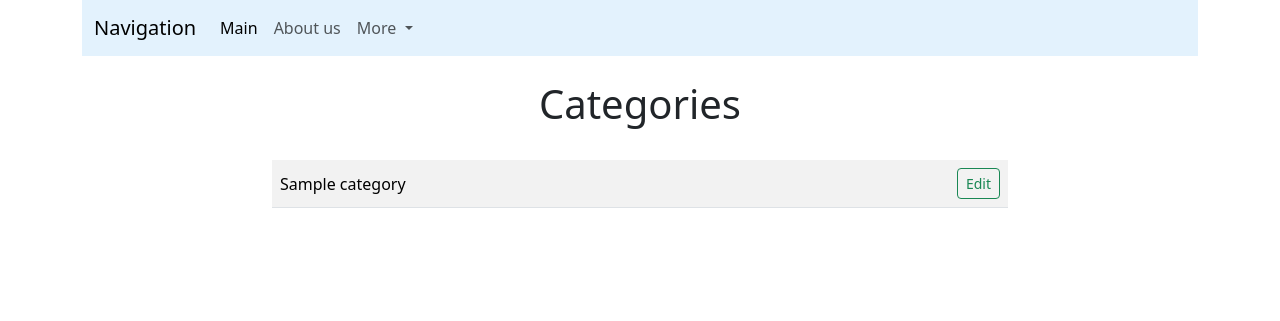
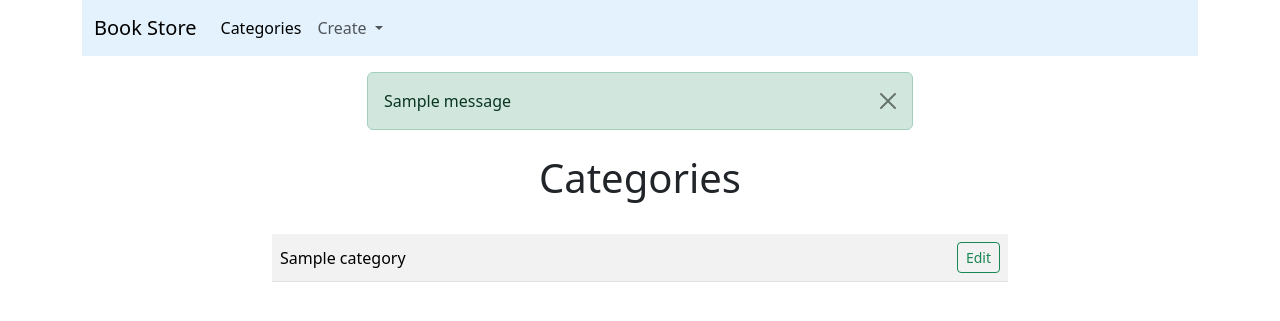
Before and after one commit to Rouch1k4/e_shop_django, a Django app: page /category/ in a window 1280 px wide. Shown: the top 321 px of the page. Run offline with Django 4.2, Linux system fonts and the light colour scheme; tables that the repository leaves empty hold one stand-in row (values such as "Sample post"); one stand-in notice (Sample message) is shown.

Commit message:
Add category CBV with success messages and navbar

```diff
--- a/books/urls.py
+++ b/books/urls.py
@@ -1,9 +1,12 @@
 from django.urls import path
 
-from books.views import home, CategoryCreateView, CategoryUpdateView, CategoryDeleteView
+from books.views import (
+    CategoryListView, CategoryCreateView,
+    CategoryUpdateView, CategoryDeleteView,
+)
 
 urlpatterns = [
-    path('category/', home, name='category'),
+    path('category/', CategoryListView.as_view(), name='category'),
     path('category/add/', CategoryCreateView.as_view(), name='category_create'),
     path('category/update/<int:pk>/', CategoryUpdateView.as_view(), name='category_update'),
     path('category/delete/<int:pk>/', CategoryDeleteView.as_view(), name='category_delete'),
--- a/books/views.py
+++ b/books/views.py
@@ -1,34 +1,54 @@
+from django.contrib import messages
+from django.contrib.messages.views import SuccessMessageMixin
+from django.db.models import ProtectedError
 from django.urls import reverse_lazy
-from django.views.generic import UpdateView, CreateView, DeleteView
+from django.views.generic import (CreateView, DeleteView, ListView, UpdateView,)
+from books.forms import CategoryForm
 from books.models import Category
-from books.forms import CategoryForm
-from django.shortcuts import render
 
-class CategoryCreateView(CreateView):
+
+class CategoryListView(ListView):
     model = Category
+    template_name = 'books/categories.html'
+
+
+class CategoryCreateView(SuccessMessageMixin, CreateView):
+    model = Category
+    form_class = CategoryForm
     template_name = 'books/category_create.html'
-    form_class = CategoryForm
     success_url = reverse_lazy('books:category')
 
-class CategoryUpdateView(UpdateView):
+    def get_success_message(self, cleaned_data):
+        return 'Category {name} has been successfully created'.format(**cleaned_data)
+
+
+class CategoryUpdateView(SuccessMessageMixin, UpdateView):
     model = Category
+    form_class = CategoryForm
     template_name = 'books/category_update.html'
-    form_class = CategoryForm
     success_url = reverse_lazy('books:category')
+
+    def get_success_message(self, cleaned_data):
+        return 'Category {name} has been successfully updated'.format(**cleaned_data)
+
 
 class CategoryDeleteView(DeleteView):
     model = Category
     template_name = 'books/category_delete.html'
     success_url = reverse_lazy('books:category')
 
-def home(request, pk=None):
-    if request.method == 'POST':
-        form = CategoryForm(request.POST)
-        if form.is_valid():
-            form.save()  # Створює запис у базі даних одним методом!
-            # Після збереження зазвичай роблять редирект, але поки оновимо список
+    def form_valid(self, form):
+        name = self.object.name
+        try:
+            response = super().form_valid(form)
+        except ProtectedError:
+            messages.error(
+                self.request,
+                f'Category {name} cannot be deleted: it still has books',
+            )
+            return super().form_invalid(form)
 
-    form = CategoryForm()  # Свіжа порожня форма для GET-запиту
-    qs = Category.objects.all()
-    context = {'object_list': qs, 'form': form}
-    return render(request, 'books/categories.html', context)
+        messages.success(
+            self.request, f'Category {name} has been successfully deleted',
+        )
+        return response
--- a/templates/base.html
+++ b/templates/base.html
@@ -1,5 +1,7 @@
+{% url 'books:category' as category_home_url %}
+{% url 'books:category_create' as category_create_url %}
 <!doctype html>
-<html lang="us">
+<html lang="en">
   <head>
     <meta charset="utf-8">
     <meta name="viewport" content="width=device-width, initial-scale=1">
@@ -14,25 +16,23 @@
 
         <nav class="navbar navbar-expand-lg" style="background-color: #e3f2fd;">
           <div class="container-fluid">
-            <a class="navbar-brand" href="#">Navigation</a>
+            <a class="navbar-brand" href="{{ category_home_url }}">Book Store</a>
             <button class="navbar-toggler" type="button" data-bs-toggle="collapse" data-bs-target="#navbarNavDropdown">
               <span class="navbar-toggler-icon"></span>
             </button>
             <div class="collapse navbar-collapse" id="navbarNavDropdown">
               <ul class="navbar-nav">
                 <li class="nav-item">
-                  <a class="nav-link active" href="/home">Main</a>
-                </li>
-                <li class="nav-item">
-                  <a class="nav-link" href="/about">About us</a>
+                  <a class="nav-link {% if request.path == category_home_url %}active{% endif %}"
+                     href="{{ category_home_url }}">Categories</a>
                 </li>
                 <li class="nav-item dropdown">
-                  <a class="nav-link dropdown-toggle" href="#" role="button" data-bs-toggle="dropdown">
-                    More
+                  <a class="nav-link dropdown-toggle {% if request.path == category_create_url %}active{% endif %}"
+                     href="#" role="button" data-bs-toggle="dropdown">
+                    Create
                   </a>
                   <ul class="dropdown-menu">
-                    <li><a class="dropdown-item" href="#">Contacts</a></li>
-                    <li><a class="dropdown-item" href="#">Gallery</a></li>
+                    <li><a class="dropdown-item" href="{{ category_create_url }}">Category</a></li>
                   </ul>
                 </li>
               </ul>
@@ -40,9 +40,22 @@
           </div>
         </nav>
 
+        {% if messages %}
+            <div class="container mt-3">
+                {% for message in messages %}
+                    <div class="alert alert-{% if message.level == DEFAULT_MESSAGE_LEVELS.ERROR %}danger{% else %}success{% endif %} col-md-6 mx-auto alert-dismissible fade show" role="alert">
+                        {{ message }}
+                        <button type="button" class="btn-close" data-bs-dismiss="alert" aria-label="Close"></button>
+                    </div>
+                {% endfor %}
+            </div>
+        {% endif %}
+
         {% block content %}{% endblock %}
 
-    </div> <script src="https://cdn.jsdelivr.net/npm/bootstrap@5.3.3/dist/js/bootstrap.bundle.min.js"></script>
+    </div>
+
+    <script src="https://cdn.jsdelivr.net/npm/bootstrap@5.3.3/dist/js/bootstrap.bundle.min.js"></script>
 
   </body>
 </html>
```
